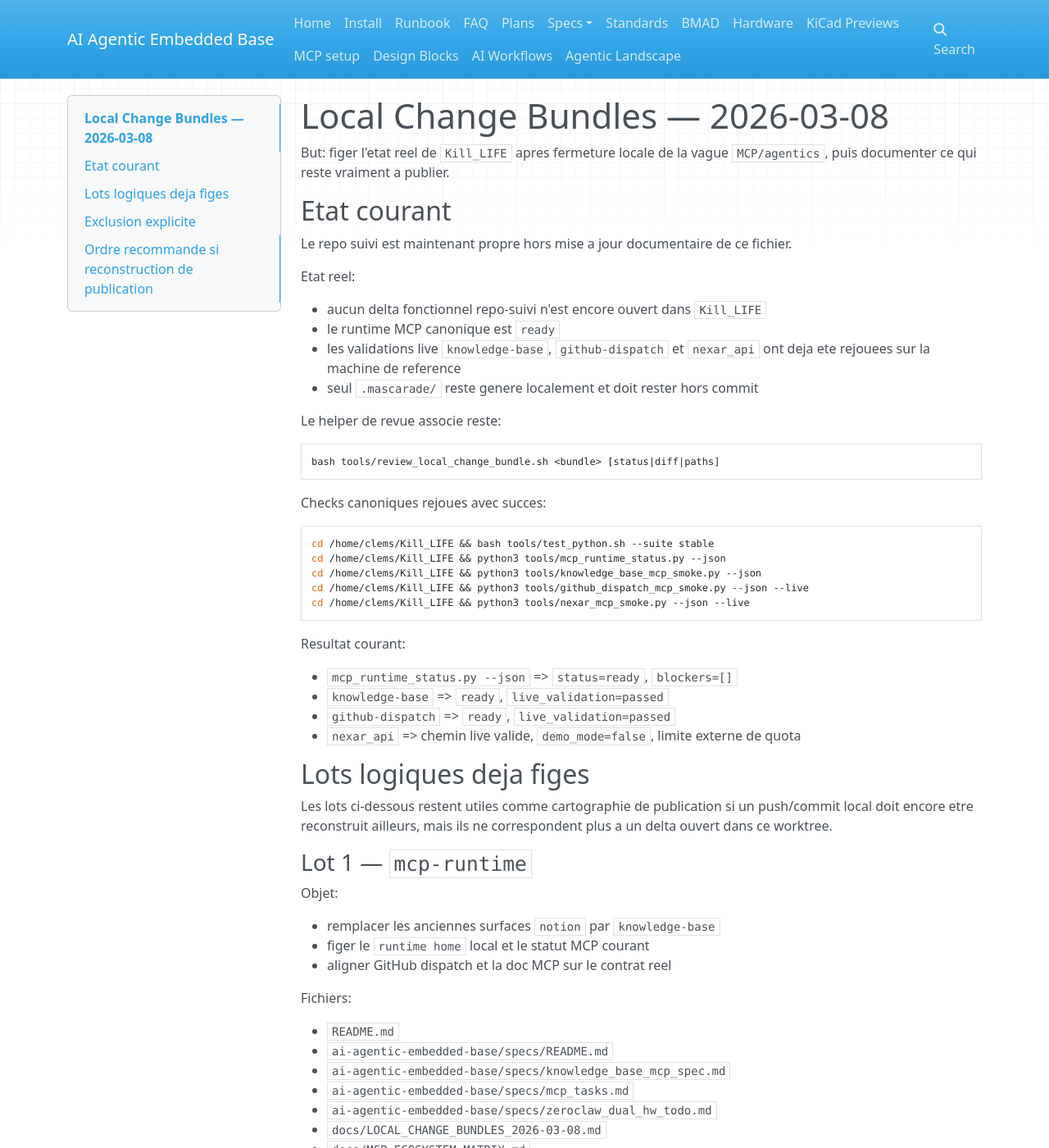
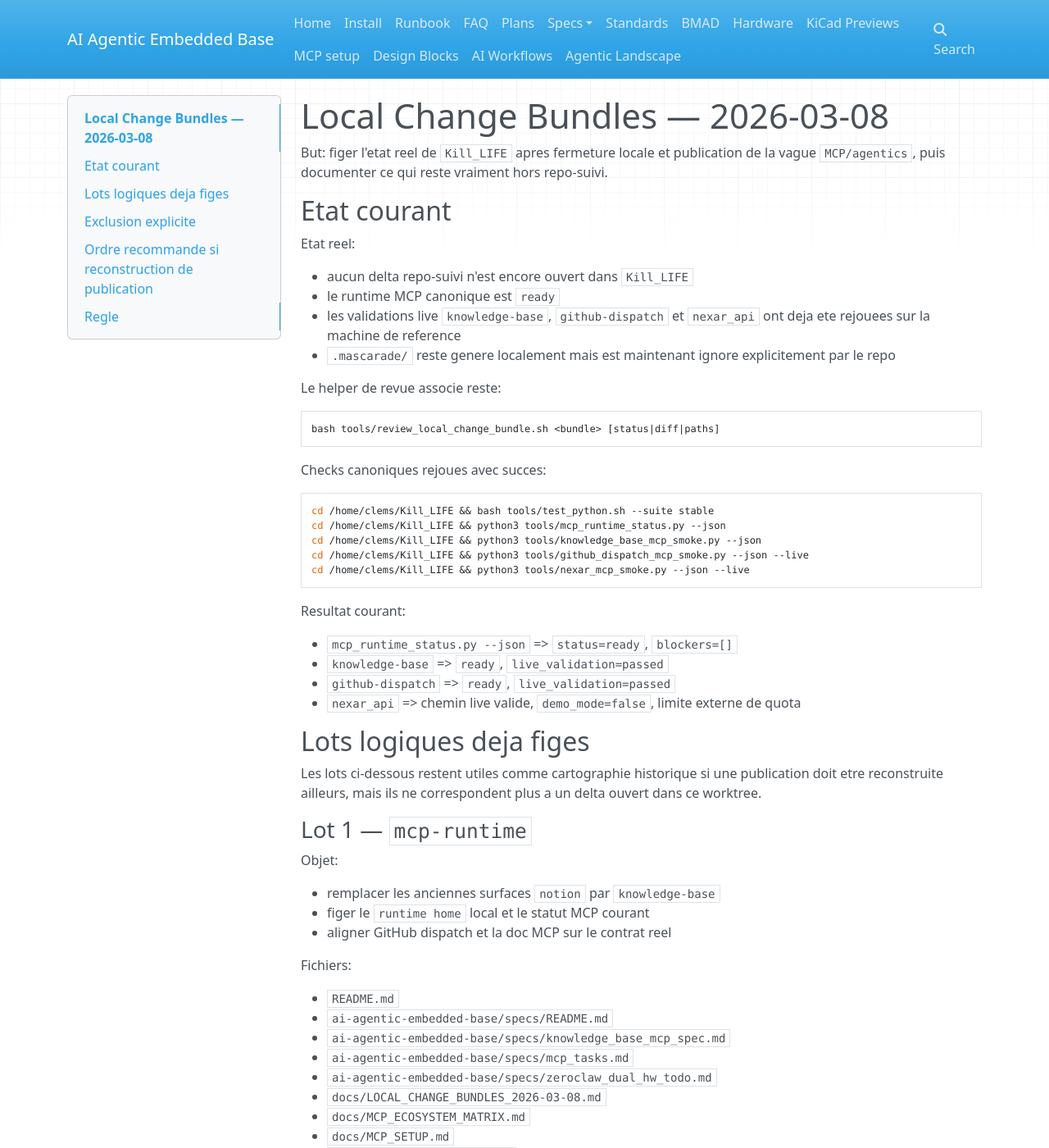
Before and after one commit to electron-rare/Kill_LIFE, an MkDocs documentation site: the page built from docs/LOCAL_CHANGE_BUNDLES_2026-03-08.md, in a window 1280 px wide and 1400 px high. Shown: the whole window at 82% size. Built offline with MkDocs 1.6.1, drawn with Linux system fonts in a browser that asks for light colours; nearby versions of some CDN libraries; some of the changed text lies outside the part shown.

Commit message:
docs(state): mark local mcp wave closed

```diff
--- a/docs/LOCAL_CHANGE_BUNDLES_2026-03-08.md
+++ b/docs/LOCAL_CHANGE_BUNDLES_2026-03-08.md
@@ -1,19 +1,18 @@
 # Local Change Bundles — 2026-03-08
 
-But: figer l'etat reel de `Kill_LIFE` apres fermeture locale de la vague
-`MCP/agentics`, puis documenter ce qui reste vraiment a publier.
+But: figer l'etat reel de `Kill_LIFE` apres fermeture locale et publication de
+la vague `MCP/agentics`, puis documenter ce qui reste vraiment hors repo-suivi.
 
 ## Etat courant
 
-Le repo suivi est maintenant propre hors mise a jour documentaire de ce fichier.
-
 Etat reel:
 
-- aucun delta fonctionnel repo-suivi n'est encore ouvert dans `Kill_LIFE`
+- aucun delta repo-suivi n'est encore ouvert dans `Kill_LIFE`
 - le runtime MCP canonique est `ready`
 - les validations live `knowledge-base`, `github-dispatch` et `nexar_api`
   ont deja ete rejouees sur la machine de reference
-- seul `.mascarade/` reste genere localement et doit rester hors commit
+- `.mascarade/` reste genere localement mais est maintenant ignore explicitement
+  par le repo
 
 Le helper de revue associe reste:
 
@@ -40,9 +39,9 @@ Resultat courant:
 
 ## Lots logiques deja figes
 
-Les lots ci-dessous restent utiles comme cartographie de publication si un
-push/commit local doit encore etre reconstruit ailleurs, mais ils ne
-correspondent plus a un delta ouvert dans ce worktree.
+Les lots ci-dessous restent utiles comme cartographie historique si une
+publication doit etre reconstruite ailleurs, mais ils ne correspondent plus a
+un delta ouvert dans ce worktree.
 
 ### Lot 1 — `mcp-runtime`
 
@@ -145,3 +145,8 @@ Ce decoupage evite de melanger:
 - la migration `knowledge-base` et la hygiene runtime MCP
 - la pile CAD/MCP et ses smokes associes
 - le contrat Python repo-local minimal
+
+## Regle
+
+Ne pas rouvrir un chantier `Kill_LIFE` repo-suivi tant qu'un besoin reel ne
+requalifie pas un sujet externe ou optionnel.
```
Also changed, not shown: other parts of docs/LOCAL_CHANGE_BUNDLES_2026-03-08.md (+1 -0 lines), ai-agentic-embedded-base/specs/mcp_agentics_target_backlog.md (+2 -2 lines), ai-agentic-embedded-base/specs/mcp_tasks.md (+1 -1 lines), docs/plans/17_plan_target_architecture_mcp_agentics_2028.md (+1 -1 lines), specs/mcp_agentics_target_backlog.md (+2 -2 lines), specs/mcp_tasks.md (+1 -1 lines), 1 other file.
